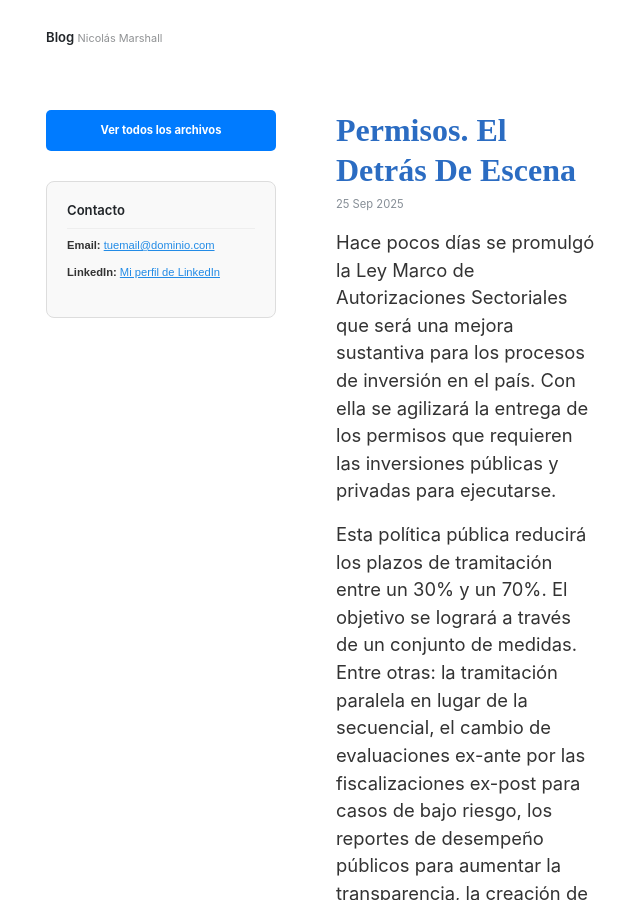
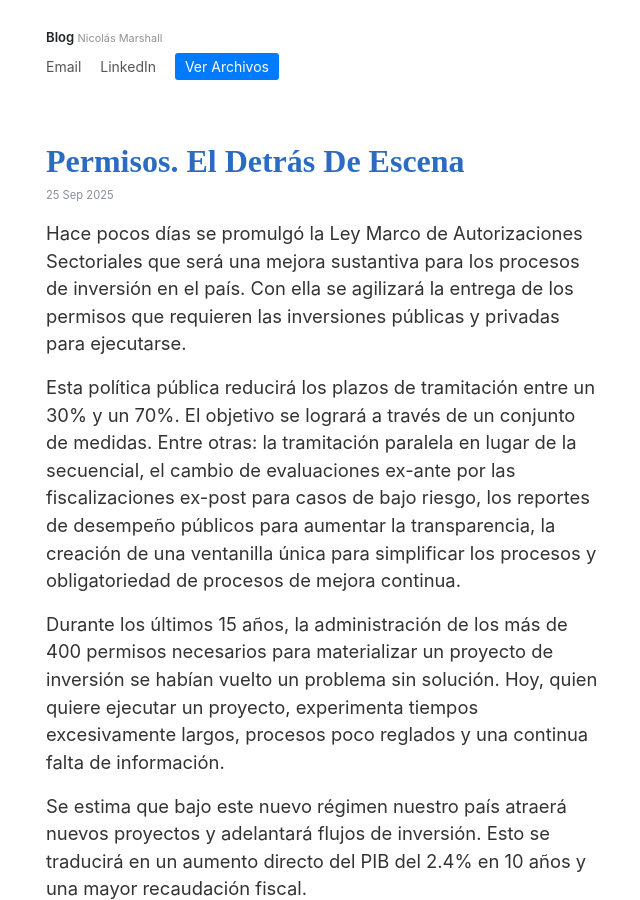
Before and after one commit to nicomarshallr/nicomarshallr.github.io, a Jekyll site: the page built from index.html, in a window 1280 px wide and 900 px high. Shown: the whole window, without its empty margins (318-958 px from the left). Built offline with Jekyll 4.4.1, drawn with Linux system fonts in a browser that asks for light colours; the list of posts is cut into pages by our own code.

Commit message:
Update default.html

````diff
--- a/_layouts/default.html
+++ b/_layouts/default.html
@@ -11,40 +11,21 @@
           <a href="{{ site.baseurl }}/" title="Home">{{ site.title }}</a>
           <small>{{ site.tagline }}</small>
         </h3>
-      </header>
 
+        <div class="header-links" style="margin-top: 10px; font-size: 14px;">
 
+            <a href="nmarshallr@gmail.com.com" style="margin-right: 15px; text-decoration: none; color: #555;">Email</a>
+            <a href="https://www.linkedin.com/in/nicol%C3%A1s-marshall/" target="_blank" style="margin-right: 15px; text-decoration: none; color: #555;">LinkedIn</a>
 
-      <div style="display: flex; gap: 40px; margin-top: 20px;">
+            <a href="{{ site.baseurl }}/archivo/" style="padding: 5px 10px; background-color: #007BFF; color: white; text-decoration: none; border-radius: 3px;">
+                Ver Archivos
+            </a>
+        </div>
+        </header>
 
-        <aside style="flex: 0 0 250px; padding-right: 20px;">
-
-            <div style="margin-bottom: 30px;">
-                <a href="URL_DE_TU_PAGINA_DE_ARCHIVOS" style="display: block; padding: 12px 20px; background-color: #007BFF; color: white; text-align: center; text-decoration: none; border-radius: 5px; font-weight: bold;">
-                    Ver todos los archivos
-                </a>
-            </div>
-
-            <div style="font-family: Arial, sans-serif; padding: 20px; border: 1px solid #ddd; border-radius: 8px; background-color: #f9f9f9;">
-                <h3 style="margin-top: 0; border-bottom: 1px solid #eee; padding-bottom: 10px;">Contacto</h3>
-                <ul style="list-style: none; padding: 0;">
-                    <li style="margin-bottom: 10px;">
-                        <strong>Email:</strong> <a href="nmarshallr@gmail.com">tuemail@dominio.com</a>
-                    </li>
-                    <li>
-                        <strong>LinkedIn:</strong> <a href="https://www.linkedin.com/in/nicol%C3%A1s-marshall/" target="_blank">Mi perfil de LinkedIn</a>
-                    </li>
-                </ul>
-            </div>
-
-        </aside>
-
-        <main style="flex: 1;">
-          {{ content }}
-        </main>
-
-      </div>
-      ```
+      <main>
+        {{ content }}
+      </main>
 
       <footer class="footer">
         <small>
````
